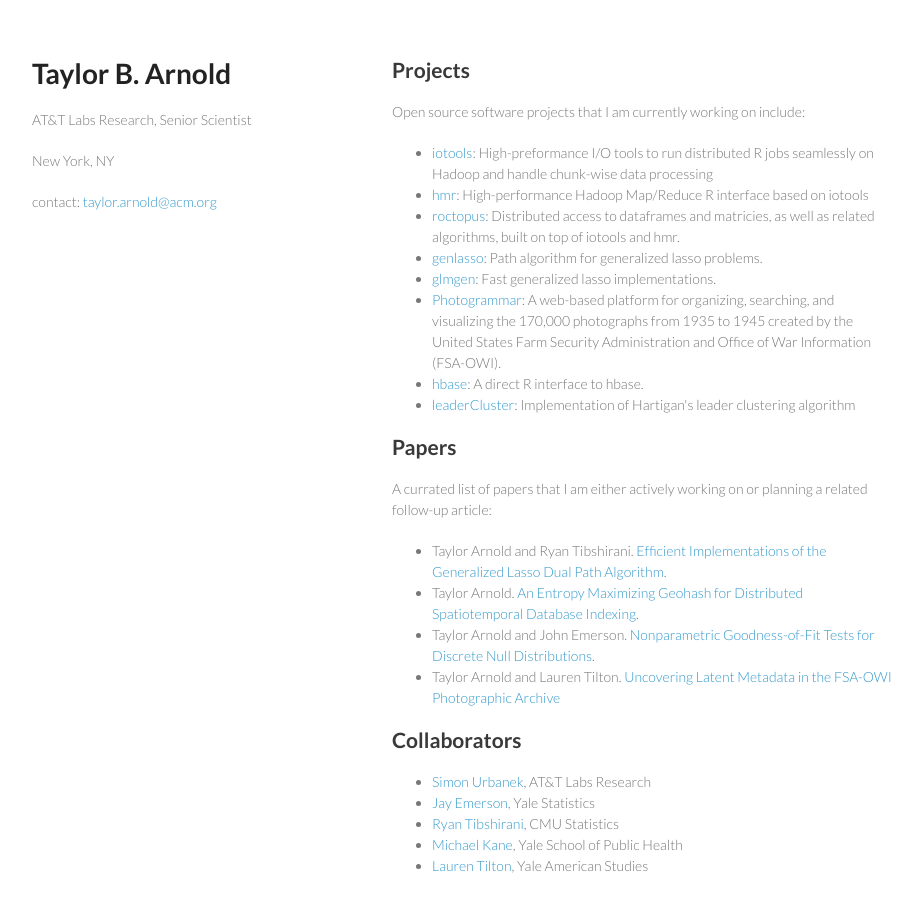
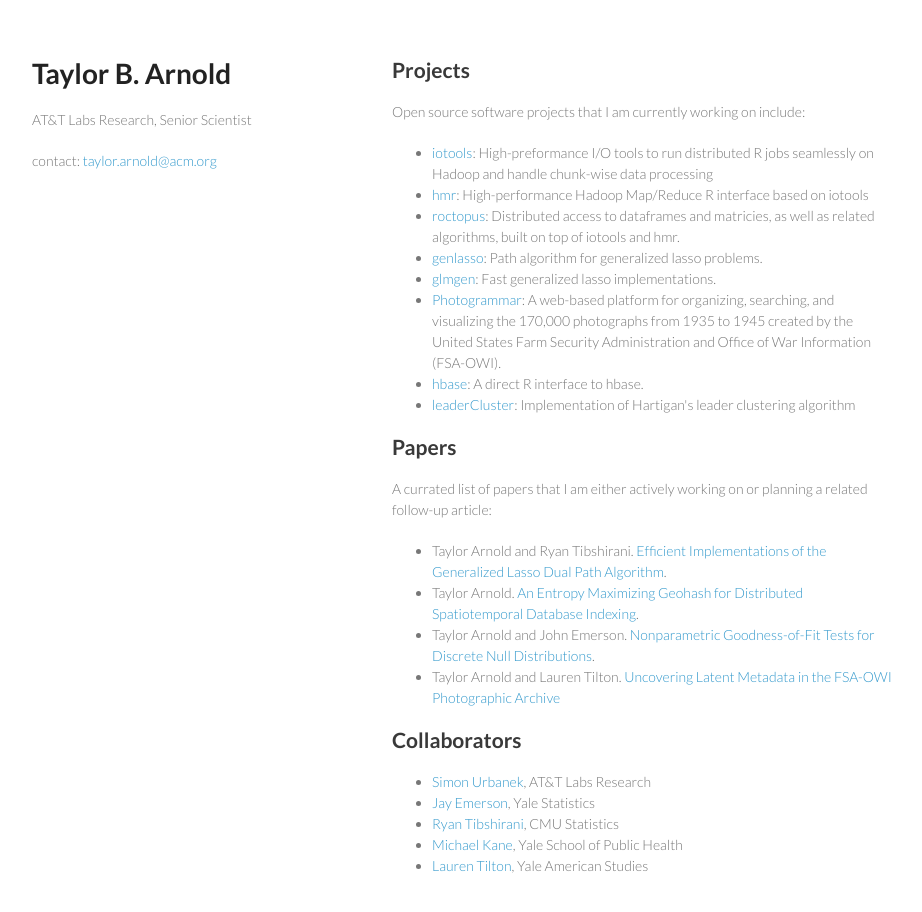
Before and after one commit to paulhendricks/statsmaths.github.io, a plain HTML site: page index.html in a window 1280 px wide. Shown: the whole page, without its empty margins (178-1100 px from the left). Drawn offline with Linux system fonts and the light colour scheme.

Commit message:
customize theme

```diff
--- a/index.html
+++ b/index.html
@@ -17,7 +17,6 @@
       <header>
         <h1>Taylor B. Arnold</h1>
         <p>AT&T Labs Research, Senior Scientist</p>
-        <p>New York, NY</p>
 <!--         <p><img alt="" class="avatar" data-user="5752184" height="230" src="https://avatars3.githubusercontent.com/u/5752184?v=3&amp;s=460" width="230" /></p>
  -->        <p>contact: <a class="email" href="mailto:&#x74;&#x61;&#x79;&#x6c;&#x6f;&#x72;&#x2e;&#x61;&#x72;&#x6e;&#x6f;&#x6c;&#x64;&#x40;&#x61;&#x63;&#x6d;&#x2e;&#x6f;&#x72;&#x67;">&#x74;&#x61;&#x79;&#x6c;&#x6f;&#x72;&#x2e;&#x61;&#x72;&#x6e;&#x6f;&#x6c;&#x64;&#x40;&#x61;&#x63;&#x6d;&#x2e;&#x6f;&#x72;&#x67;</a></p>
 <!--         <p class="view"><a href="http://github.com/orderedlist/minimal">View the Project on GitHub <small>orderedlist/minimal</small></a></p>
```
